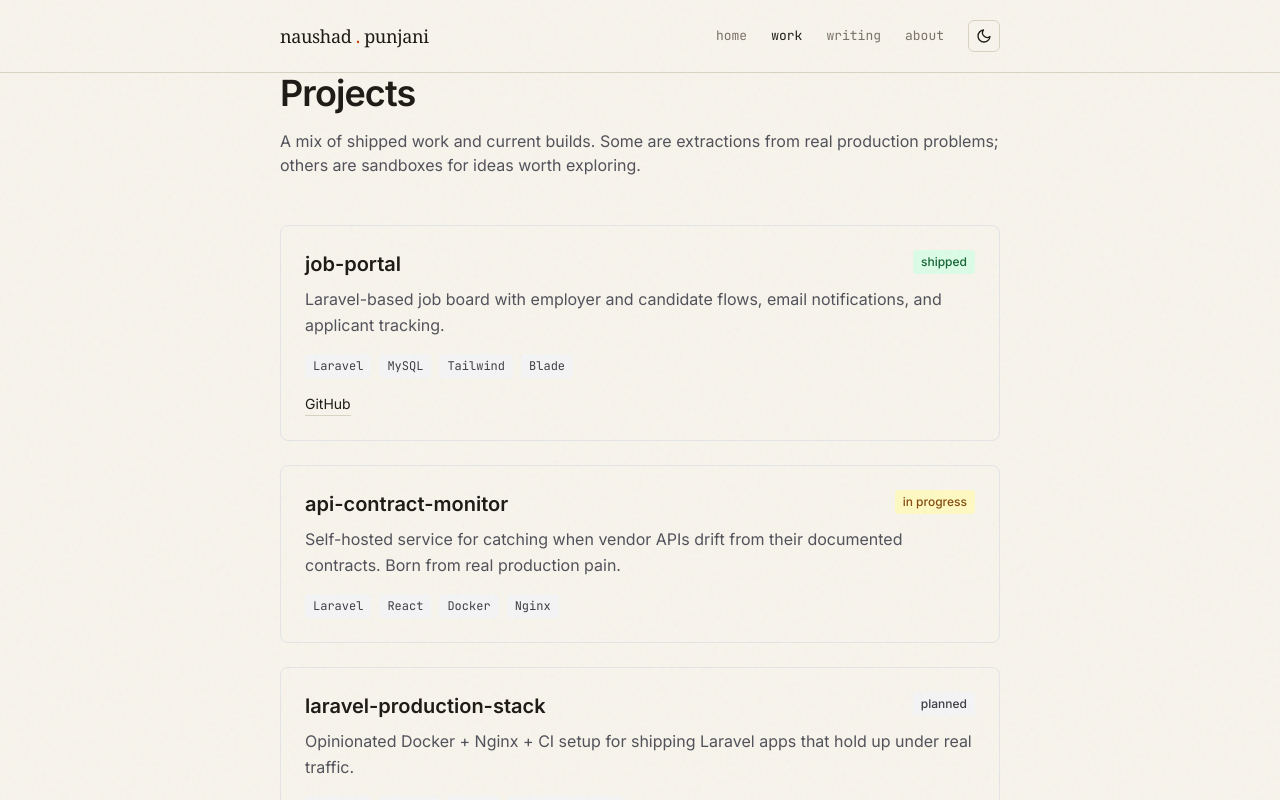
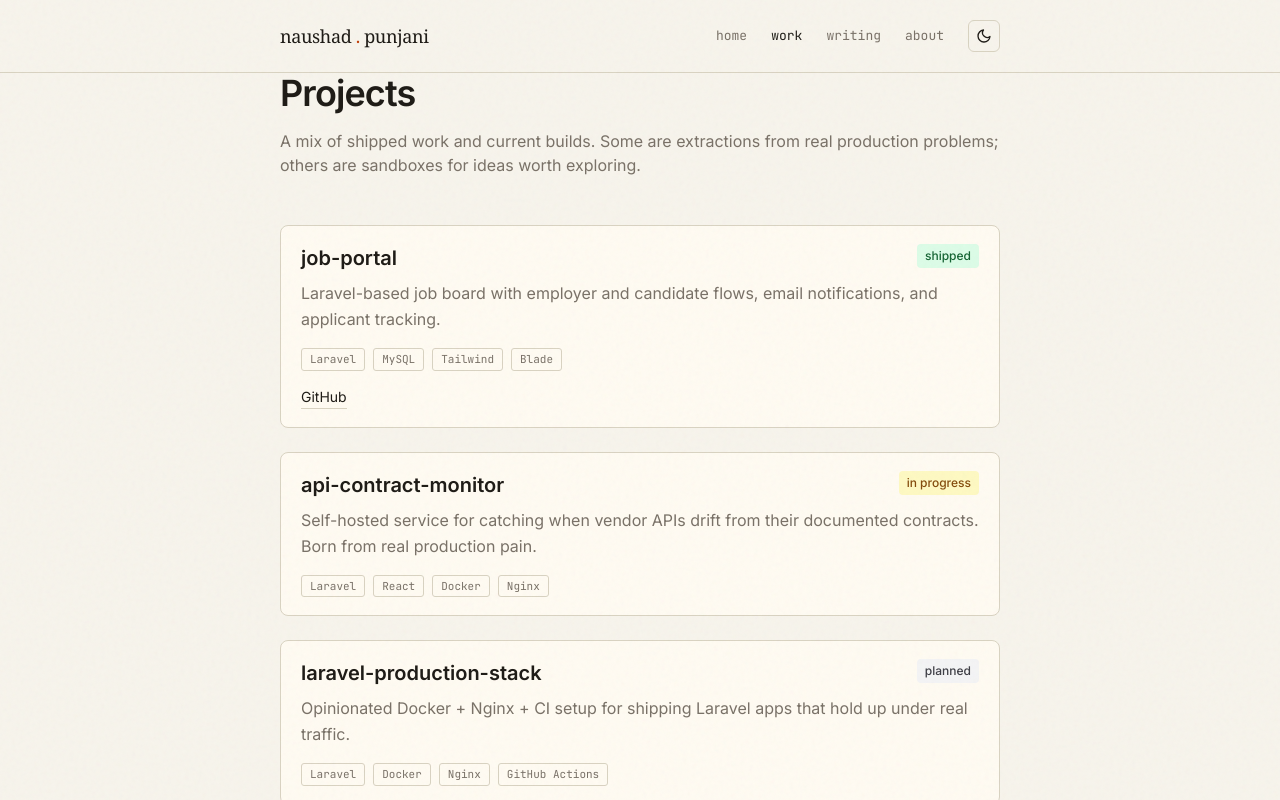
Before and after one commit to NaushadAP/naushadpunjani.com, a SvelteKit app: page /projects in a window 1280 px wide. Shown: the top 800 px of the page. Built offline with nearby package versions, Linux system fonts and the light colour scheme; no server answers.

Commit message:
font color change in dark mode
for better readablility

```diff
--- a/src/routes/about/+page.svelte
+++ b/src/routes/about/+page.svelte
@@ -6,7 +6,7 @@
 <section class="container-prose">
   <h1 class="text-3xl sm:text-4xl font-bold tracking-tight">About</h1>
 
-  <div class="mt-8 space-y-6 text-ink-700 leading-relaxed">
+  <div class="mt-8 space-y-6 text-[color:var(--muted)] leading-relaxed">
     <p>
       I'm a full-stack engineer based in Islamabad, Pakistan, with 5+ years of experience across
       telecom and software roles. My work tends to sit at the intersection of code, integration,
--- a/src/routes/projects/+page.svelte
+++ b/src/routes/projects/+page.svelte
@@ -48,17 +48,17 @@
 
 <section class="container-prose">
   <h1 class="text-3xl sm:text-4xl font-bold tracking-tight">Projects</h1>
-  <p class="mt-4 text-ink-600">
+  <p class="mt-4 text-[color:var(--muted)]">
     A mix of shipped work and current builds. Some are extractions from real production problems; others are sandboxes for ideas worth exploring.
   </p>
 
   <div class="mt-12 grid gap-6">
     {#each projects as project}
-      <article class="border border-ink-200 rounded-lg p-6 hover:border-ink-400 transition-colors">
+      <article class="card">
         <div class="flex items-start justify-between gap-4">
           <h2 class="font-semibold text-xl">
             {#if project.href}
-              <a href={project.href} class="hover:text-ink-700">{project.name}</a>
+              <a href={project.href} class="hover:text-[color:var(--accent)]">{project.name}</a>
             {:else}
               {project.name}
             {/if}
@@ -67,10 +67,10 @@
             {project.status}
           </span>
         </div>
-        <p class="mt-2 text-ink-600 leading-relaxed">{project.description}</p>
+        <p class="mt-2 text-[color:var(--muted)] leading-relaxed">{project.description}</p>
         <div class="mt-4 flex flex-wrap gap-2">
           {#each project.stack as tech}
-            <span class="text-xs px-2 py-1 bg-ink-100 text-ink-700 rounded font-mono">{tech}</span>
+            <span class="tag">{tech}</span>
           {/each}
         </div>
         {#if project.href || project.demo}
--- a/src/routes/writing/+page.svelte
+++ b/src/routes/writing/+page.svelte
@@ -23,15 +23,15 @@
 
 <section class="container-prose">
   <h1 class="text-3xl sm:text-4xl font-bold tracking-tight">Writing</h1>
-  <p class="mt-4 text-ink-600">
+  <p class="mt-4 text-[color:var(--muted)]">
     Mostly engineering reflection — what I'm learning as I move between code, systems, and product work.
     Published on <a href="https://dev.to/naushadap" class="link">Dev.to</a>.
   </p>
 
   <div class="mt-12 space-y-10">
     {#each posts as post}
-      <article class="border-b border-ink-200 pb-8 last:border-b-0">
-        <div class="flex items-center gap-3 text-xs text-ink-500 font-mono">
+      <article class="pb-8 last:border-b-0" style="border-bottom: 1px solid var(--line);">
+        <div class="flex items-center gap-3 text-xs font-mono" style="color: var(--muted);">
           {#if post.published_at}
             <span>{formatDate(post.published_at)}</span>
           {/if}
@@ -42,19 +42,17 @@
         </div>
 
         <h2 class="mt-2 font-semibold text-xl">
-          <a href={post.url} class="hover:text-ink-700">{post.title}</a>
+          <a href={post.url} class="hover:text-[color:var(--accent)]">{post.title}</a>
         </h2>
 
         {#if post.description}
-          <p class="mt-2 text-ink-600 leading-relaxed">{post.description}</p>
+          <p class="mt-2 text-[color:var(--muted)] leading-relaxed">{post.description}</p>
         {/if}
 
         {#if post.tag_list && post.tag_list.length > 0}
           <div class="mt-3 flex flex-wrap gap-2">
             {#each post.tag_list as tag}
-              <span class="text-xs px-2 py-0.5 bg-ink-100 text-ink-700 rounded font-mono">
-                #{tag}
-              </span>
+              <span class="tag">#{tag}</span>
             {/each}
           </div>
         {/if}
@@ -63,7 +61,7 @@
   </div>
 
   {#if !usingLiveData}
-    <p class="mt-12 text-xs text-ink-400 italic">
+    <p class="mt-12 text-xs italic" style="color: var(--muted);">
       Posts manually maintained. Dev.to API not connected.
     </p>
   {/if}
```
